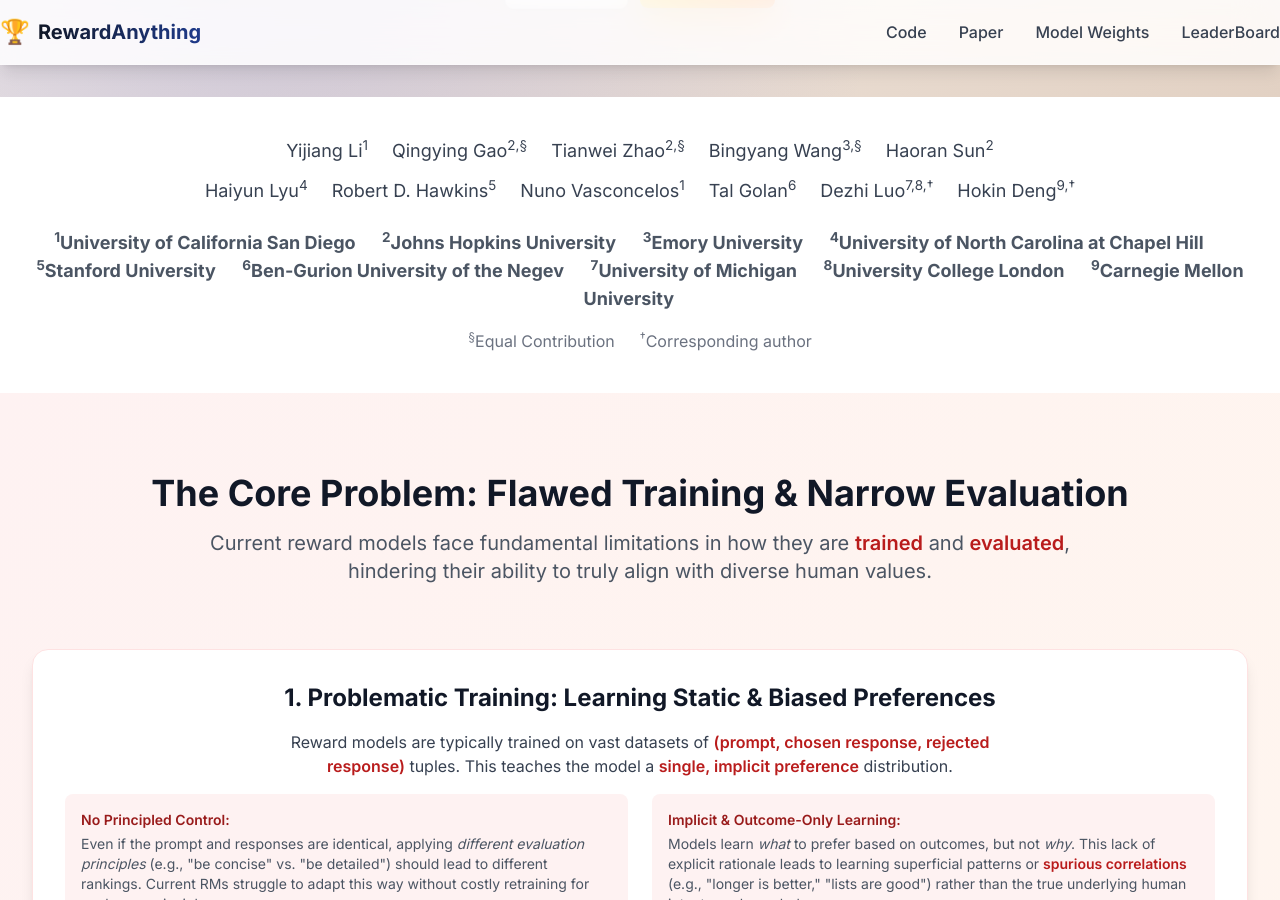
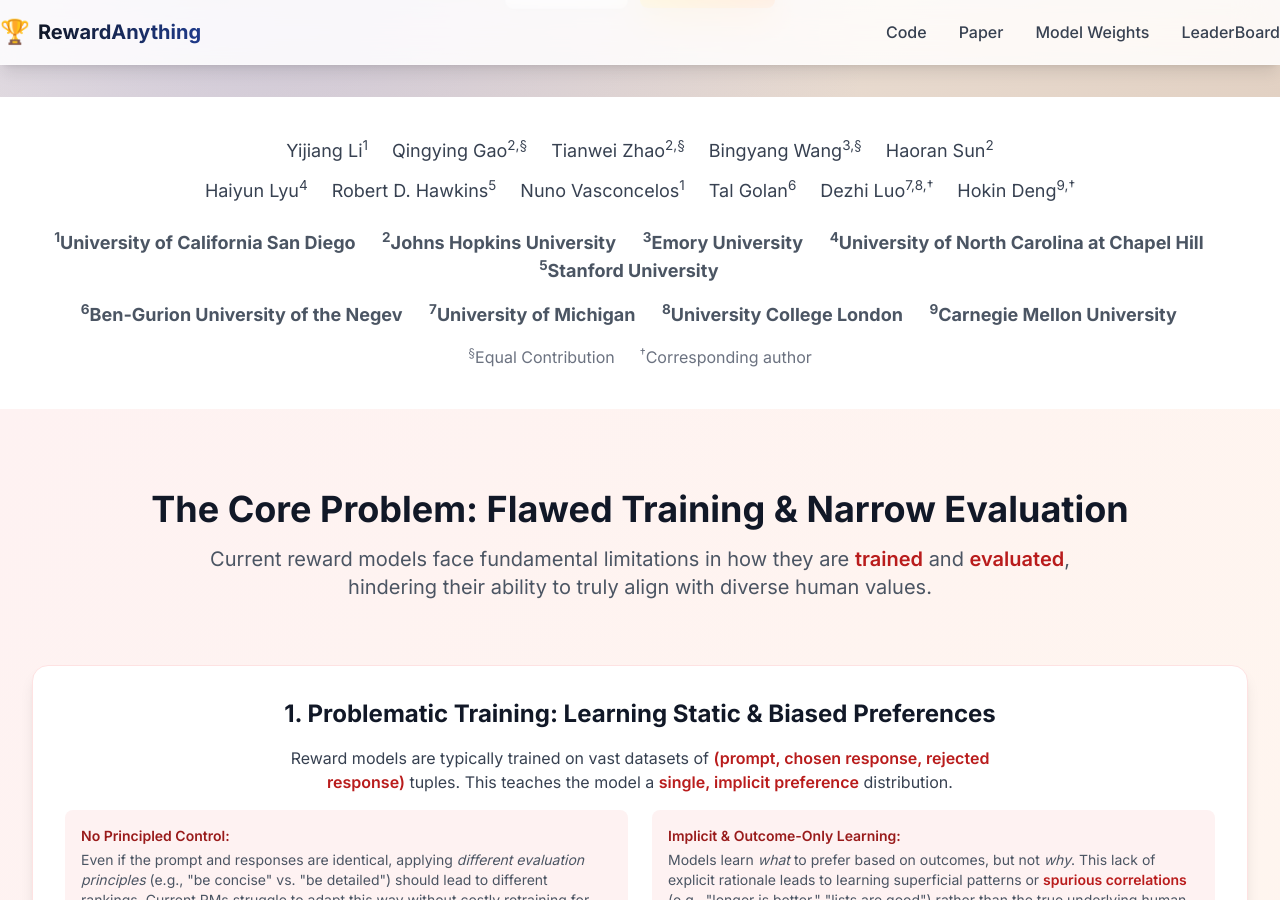
Before and after one commit to grow-ai-like-a-child/CoreCognition, a Jekyll site: the page built from index.html, in a window 1280 px wide and 900 px high, scrolled down 889 px. Built offline with Jekyll 4.4.1, drawn with Linux system fonts in a browser that asks for light colours; nearby versions of some CDN libraries.

Commit message:
Update index.html

```diff
--- a/index.html
+++ b/index.html
@@ -77,6 +77,8 @@ description: "Core Knowledge Deficits in Multi-Modal Language Models"
                 <sup>3</sup>Emory University &emsp;
                 <sup>4</sup>University of North Carolina at Chapel Hill &emsp;
                 <sup>5</sup>Stanford University &emsp;
+            </div>
+            <div class="mb-4 font-bold">
                 <sup>6</sup>Ben-Gurion University of the Negev &emsp;
                 <sup>7</sup>University of Michigan &emsp;
                 <sup>8</sup>University College London &emsp;
```
